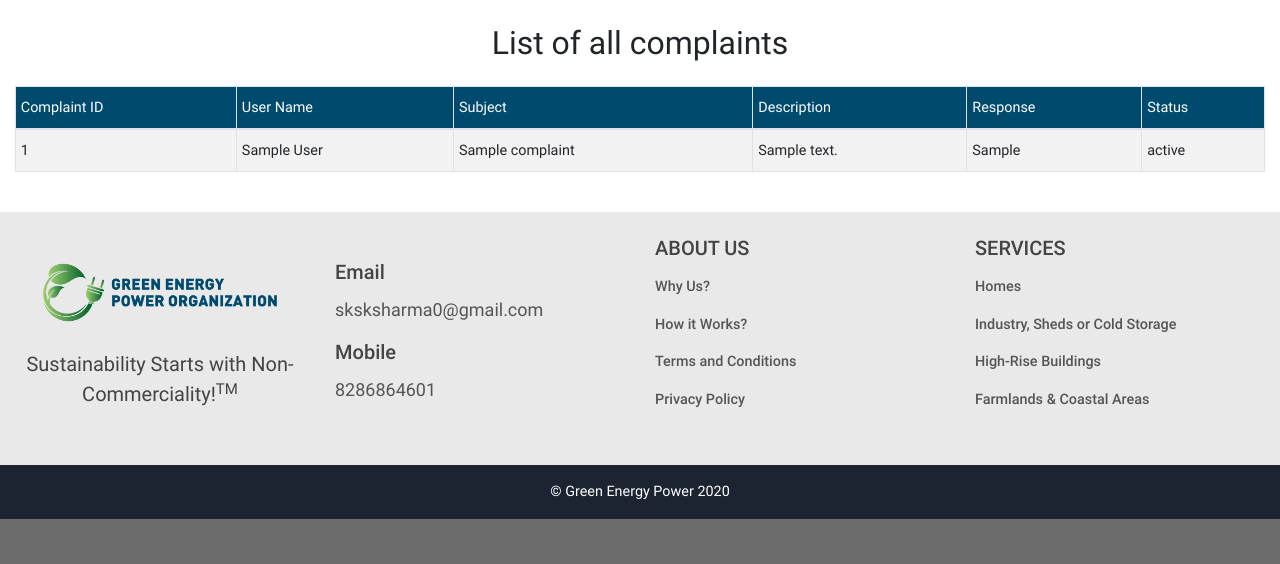
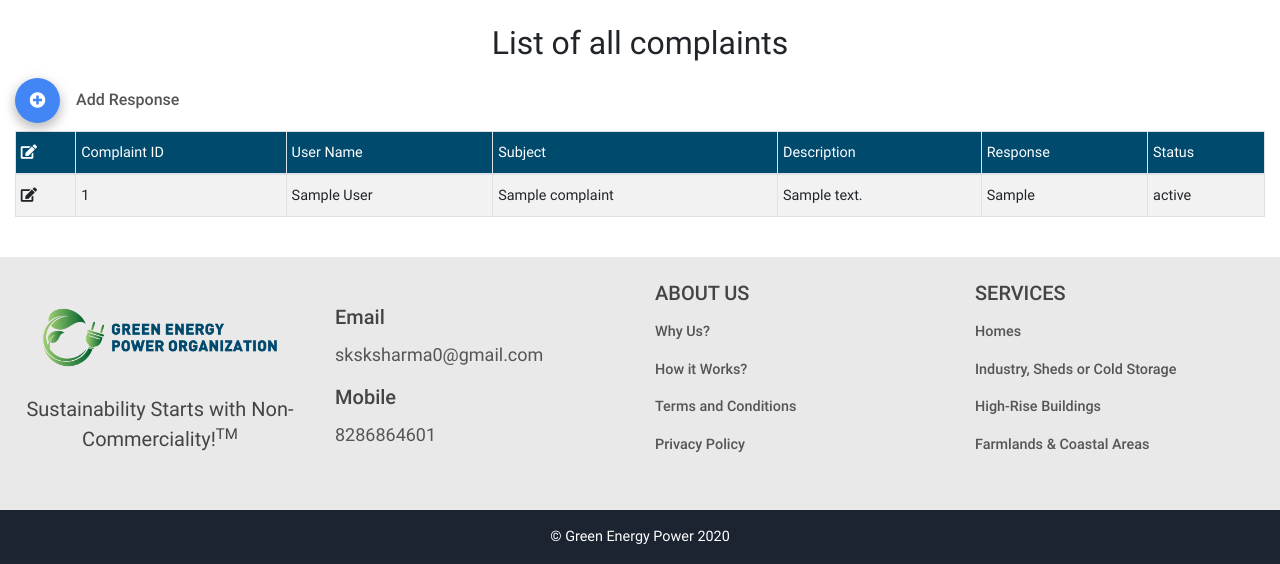
Before and after one commit to itsumeet27/green-energy-power, a PHP site: page /admin/complaints.php in a window 1280 px wide. Shown: the part 600-1164 px from the top of the page. Before the commit the page ends 1119 px from the top, so only its background shows below. Run offline with PHP 8.4, Linux system fonts and the light colour scheme; the visitor is signed in with stand-in values (Sample User, id 1); tables that the repository leaves empty or names only in its code hold one stand-in row (values such as "Sample post"); some libraries are stand-ins or nearby versions.

Commit message:
Admin Section

```diff
--- a/admin/complaints.php
+++ b/admin/complaints.php
@@ -4,6 +4,19 @@
 		echo "<script>window.open('login.php','_self')</script>";
 	}else{
 		include('includes/header.php');
+
+		$sqlComplaints = "SELECT u.firstname, u.lastname, u.email, c.complaint_id, c.subject, c.description, c.response, c.status FROM complaints c INNER JOIN users u ON u.id = c.user_id";
+		$result = $db->query($sqlComplaints);
+		while ($row_pro = mysqli_fetch_array($result)) {
+		    $complaint_id = $row_pro['complaint_id'];
+		    $firstname = $row_pro['firstname'];
+		    $lastname = $row_pro['lastname'];
+		    $email = $row_pro['email'];
+		}
+
+		if(isset($_GET['edit'])){
+			$edit_id = $_GET['edit'];
+		}
 ?>
 	<style type="text/css">
 		.btn-floating{
@@ -40,11 +53,16 @@
 			</div>
 		</div>
 	</div>
+
 	<div class="container-fluid profile-details my-4">
-		<h2 class="text-center pb-3" style="font-weight: 400">List of all complaints</h2>
+		<h2 class="text-center" style="font-weight: 400">List of all complaints</h2>
+
+		<button type="button" class="btn-primary btn-floating options my-2" data-toggle="modal" data-target="#centralModal"><i class="fas fa-plus-circle"></i></button><span class="text-justify ml-3" style="font-weight: 500; color: #555"><?=((isset($_GET['edit']))?'Edit':'Add');?> Response</span>
+
 		<div class="table-responsive">
 			<table class="table table-bordered table-striped table-sm">
 				<thead style="background: #004a6e;color: #fff">
+					<th><i class="fas fa-edit"></i></th>
 					<th>Complaint ID</th>
 					<th>User Name</th>
 					<th>Subject</th>
@@ -60,6 +78,7 @@
 							while ($complain = mysqli_fetch_array($run)):
 					?>
 					<tr>
+						<td><a href="complaints.php?edit=<?=$complain['complaint_id'];?>"><i class="fas fa-edit"></i></a></td>
 						<td style="font-weight: 400"><?=$complain['complaint_id']; ?></td>
 						<td style="font-weight: 400"><?=$complain['firstname']; ?> <?=$complain['lastname']; ?></td>
 						<td style="font-weight: 400"><?=$complain['subject']; ?></td>
@@ -73,4 +92,65 @@
 		</div>
 	</div>
 
+	<div class="modal fade" id="centralModal" tabindex="-1" role="dialog" aria-labelledby="myModalLabel" aria-hidden="true">
+		<div class="modal-dialog modal-md" role="document">
+			<div class="modal-content">
+				<div class="modal-header">
+					<h4 class="modal-title w-100" id="myModalLabel">Provide a response</h4>
+					<button type="button" class="close" data-dismiss="modal" aria-label="Close">
+						<span aria-hidden="true">&times;</span>
+					</button>
+				</div>
+				<div class="modal-body">
+					<form class="needs-validation" action="" method="post" enctype="multipart/form-data" novalidate>
+						<div class="form-sm mt-1">
+							<label for="response" style="font-weight: 400;color: #555">Response</label>
+							<textarea id="response" class="form-control form-control-sm" name="response" rows="4"></textarea>
+						</div>
+						<button type="submit" class="btn btn-primary btn-md" name="submit" id="submit">Submit</button>
+					</form>
+				</div>
+				<div class="modal-footer">
+					<button type="button" class="btn btn-danger btn-md" data-dismiss="modal">Close</button>
+				</div>
+			</div>
+		</div>
+	</div>
+
+	<?php
+		if(isset($_POST['submit'])){
+			$response = $_POST['response'];
+			$sqlUpdate = "UPDATE complaints SET response = '$response', status = 'In Progress' WHERE complaint_id = '$complaint_id'";
+			$updateComplaint = $db->query($sqlUpdate);
+			if($updateComplaint){
+				$to= $email;
+				$msg= "<h3 class='h3-responsive text-justify'>Dear $firstname $lastname,</h3>";
+				$subject=" Response: For Complaint $complaint_id";
+				$headers .= "MIME-Version: 1.0"."\r\n";
+		        $headers .= 'Content-type: text/html; charset=iso-8859-1'."\r\n";
+		        $headers .= 'From: Green Energy Power <sksksharma0@gmail.com>'."\r\n";
+		        $msg.="
+		        	<html>
+		        		<body>
+		        			<div class='container-fluid'></br>";
+				$msg.="
+								<p style='padding-top:8px;color: #555;font-size: 16px;line-height: 1.7em'>A response has been generated for your complaint id <b>$complaint_id</b>.
+								</p>
+								<p style='padding-top:8px;color: #555;font-size: 16px;line-height: 1.7em'>
+									<a href='http://netmatesolutions.com/green-energy-power/profile/'>Click here</a> to login. Provide us your feedback if satisfied.
+								</p>
+
+								<p style='padding-top:4px;font-size:18px'> Powered by <a href='http://netmatesolutions.com/green-energy-power/'>Green Energy Power</a>
+								</p>
+							</div>
+						</body>
+					</html>";
+				mail($to,$subject,$msg,$headers);
+				echo "<script>alert('Your response has been recorded successfully!')</script>";
+				echo "<script>window.open('complaints.php','_self')</script>";
+			}
+		}
+	?>
+
+
 <?php include('includes/footer.php'); } ?>
```
